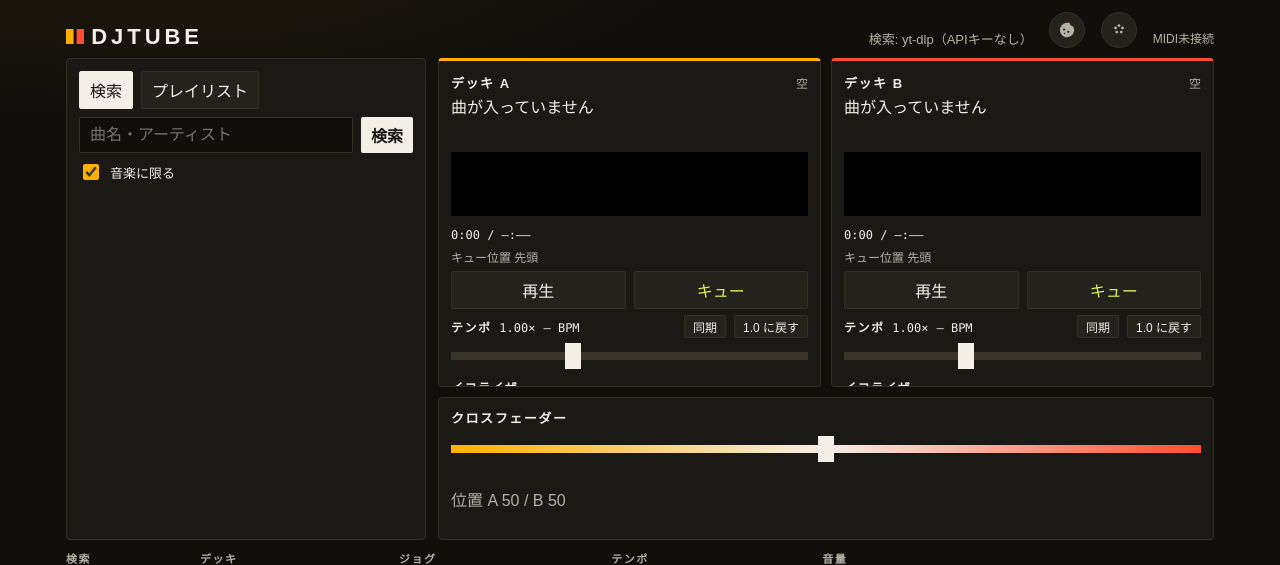
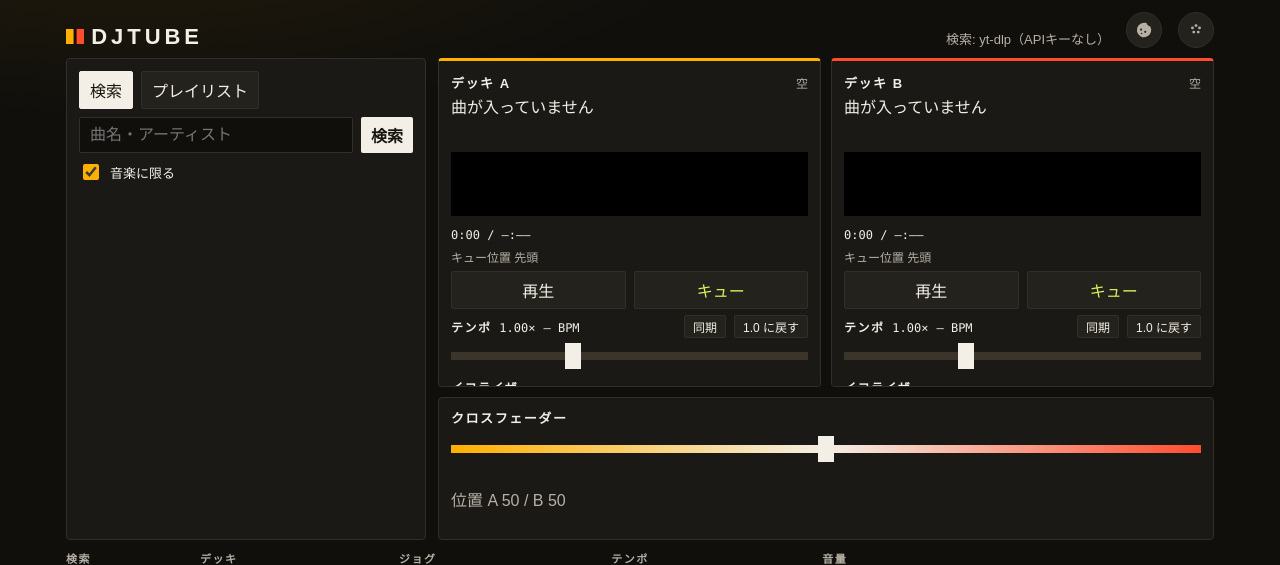
Before and after one commit to cympfh/djtube, a FastAPI app: page / in a window 1280 px wide. Shown: the top 565 px of the page. Run offline with FastAPI, Linux system fonts and the light colour scheme; data that the repository does not hold is empty.

Commit message:
MIDI の接続状態を、印のホバーと読み上げに移す
画面右上に出ていた状態の文字を消し、同じ文を MIDI の印の title と aria-label に載せる。

Co-authored-by: /c/ympfh <cympfh@users.noreply.github.com>

```diff
--- a/djtube/static/app.css
+++ b/djtube/static/app.css
@@ -85,7 +85,7 @@ button:hover { border-color: #5c564b; }
   width: calc(1cap * 12 / 10);
 }
 
-.health, .status, .midi-status, .deck-channel, .cue-readout, .gain-readout, .fader-readout {
+.health, .status, .deck-channel, .cue-readout, .gain-readout, .fader-readout {
   color: var(--muted);
 }
 
@@ -139,8 +139,6 @@ button:hover { border-color: #5c564b; }
   background: var(--a);
   border-color: var(--a);
 }
-
-.midi-status.is-connected { color: var(--cue); }
 
 .stage {
   min-height: 0;
@@ -356,7 +354,7 @@ button:disabled { opacity: 0.45; cursor: default; }
   accent-color: var(--a);
 }
 
-.status, .midi-status { margin: 0; font-size: 12px; line-height: 1.45; }
+.status { margin: 0; font-size: 12px; line-height: 1.45; }
 
 .status:empty { display: none; }
 
--- a/djtube/static/app.js
+++ b/djtube/static/app.js
@@ -952,14 +952,13 @@ window.addEventListener(
   true,
 );
 
+const midiButton = document.getElementById("midi-button");
+
 function showMidiStatus(status) {
-  const node = document.getElementById("midi-status");
   const text = controllerStatusText(status);
-  if (node.textContent !== text) node.textContent = text;
-  node.classList.toggle("is-connected", !!(status?.connected || (status?.state === "open" && status.names?.length)));
+  if (midiButton.title !== text) midiButton.title = text;
+  if (midiButton.getAttribute("aria-label") !== text) midiButton.setAttribute("aria-label", text);
 }
-
-const midiButton = document.getElementById("midi-button");
 
 function paintMidiButton(status) {
   midiButton.dataset.midi = midiButtonState(status);
--- a/djtube/static/controller.js
+++ b/djtube/static/controller.js
@@ -308,14 +308,15 @@ export function setFlx4Outputs(port, outputs) {
   return messages;
 }
 
+/** Hover and screen-reader text for the header MIDI button. */
 export function controllerStatusText(status) {
   if (!status || status.state === "idle") return MIDI_STATUS_IDLE;
   if (status.state === "unsupported") return "Web MIDI 非対応";
   if (status.state === "insecure") return "未接続 — HTTPS が必要です";
   if (status.state === "denied") return "MIDI が拒否されました";
-  if (status.state === "open" && status.names?.length) return `接続: ${status.names.join("、")}`;
+  if (status.state === "open" && status.names?.length) return `MIDI接続済み：${status.names.join("、")}`;
   if (status.state === "opening") return "MIDI を開いています…";
-  return "未接続";
+  return MIDI_STATUS_IDLE;
 }
 
 /** Header button face. "on" only after a device is actually connected. */
--- a/djtube/templates/index.html
+++ b/djtube/templates/index.html
@@ -28,7 +28,7 @@
             <path fill="currentColor" fill-rule="evenodd" d="M12 4.15a7.85 7.85 0 1 0 6.5 3.4 1.65 1.65 0 0 1-2.28-1.02 1.65 1.65 0 0 1-1.16-2.18A7.8 7.8 0 0 0 12 4.15zM7.65 11.55a1.15 1.15 0 1 0 2.3 0 1.15 1.15 0 0 0-2.3 0zm4.55 2.45a1.15 1.15 0 1 0 2.3 0 1.15 1.15 0 0 0-2.3 0zM8.55 15.7a.8.8 0 1 0 1.6 0 .8.8 0 0 0-1.6 0z" />
           </svg>
         </button>
-        <button type="button" id="midi-button" class="midi-button" data-midi="off" aria-label="MIDI">
+        <button type="button" id="midi-button" class="midi-button" data-midi="off" title="MIDI未接続" aria-label="MIDI未接続">
           <svg viewBox="0 0 24 24" aria-hidden="true" focusable="false">
             <circle cx="8.15" cy="9.7" r="1.55" fill="currentColor" />
             <circle cx="12" cy="7.15" r="1.55" fill="currentColor" />
@@ -37,7 +37,6 @@
             <circle cx="14.45" cy="14.25" r="1.55" fill="currentColor" />
           </svg>
         </button>
-        <p class="midi-status" id="midi-status" role="status">MIDI未接続</p>
       </header>
 
       <main class="stage">
```
Also changed, not shown: AGENT.md (+1 -1 lines), tests/client/player.test.mjs (+33 -2 lines), tests/test_app.py (+3 -2 lines), README.md.
